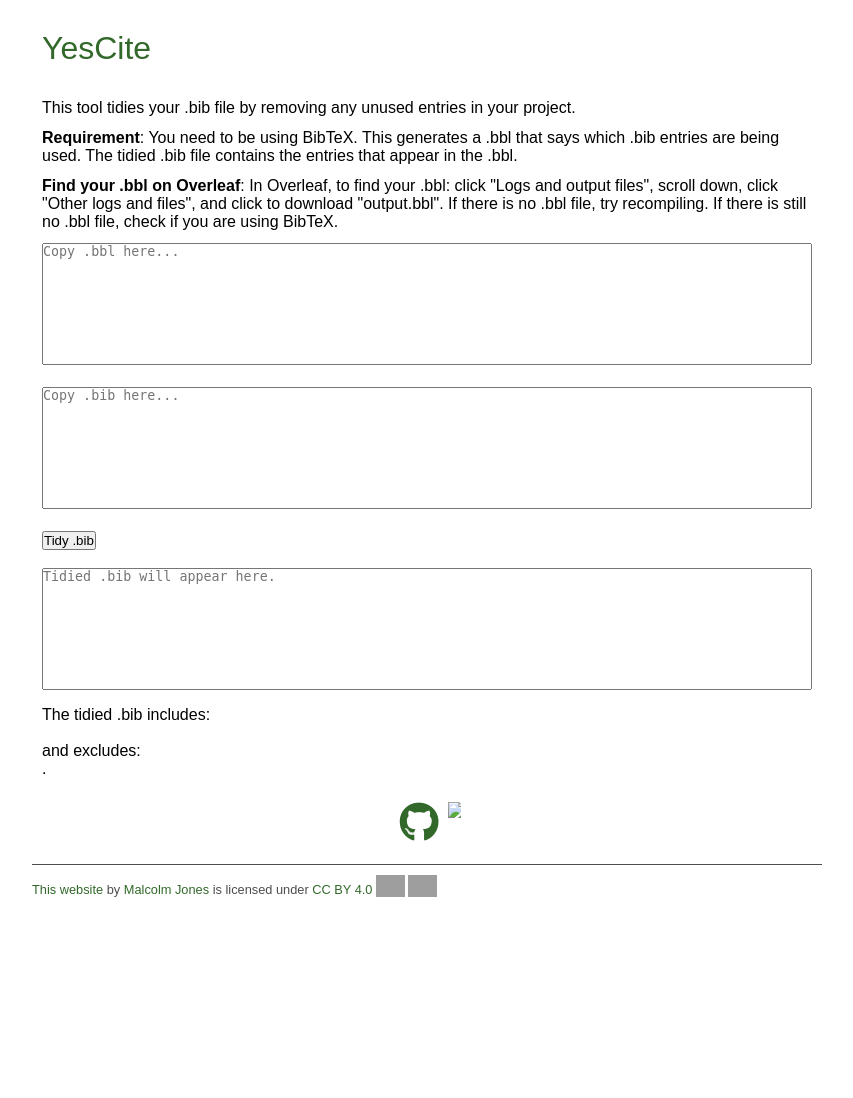
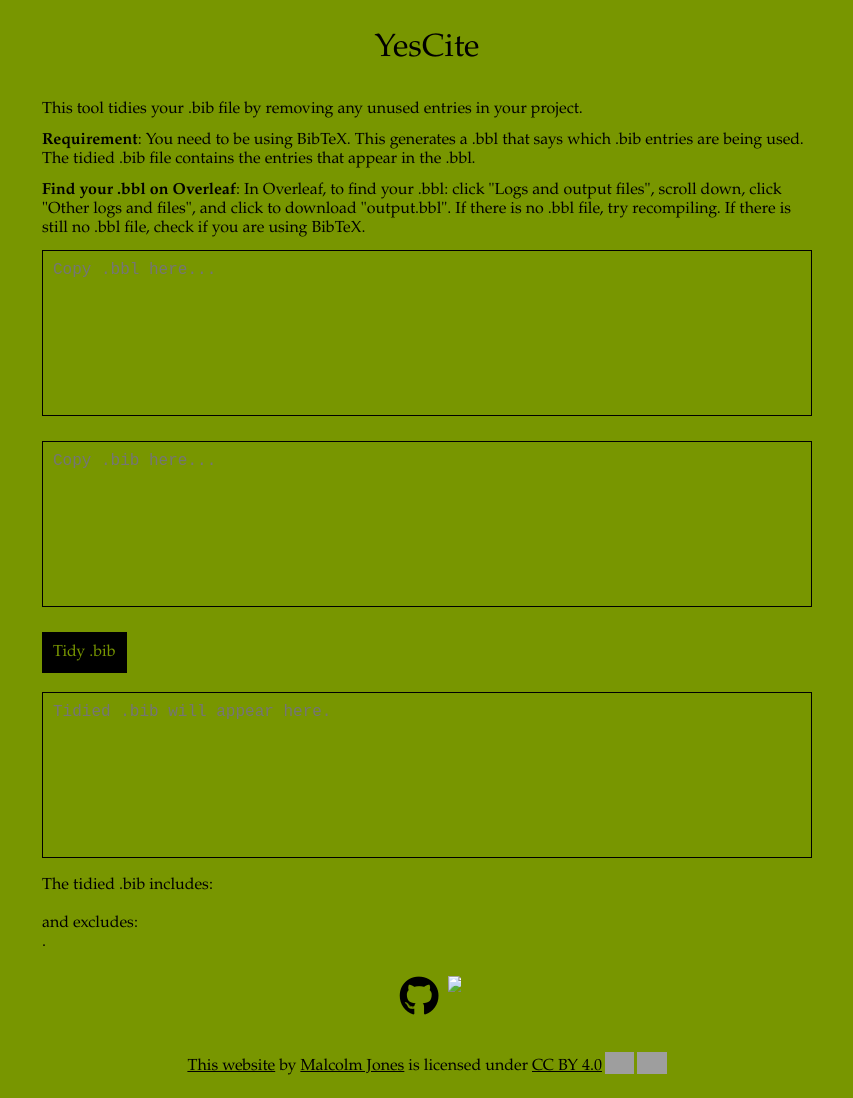
Before and after one commit to malcolm-jones/yescite, a Flask app: page / in a window 1280 px wide. Shown: the whole page, without its empty margins (213-1066 px from the left). Before the commit the page ends 897 px from the top, so only its background shows below. Run offline with Flask 3, Linux system fonts and the light colour scheme; some libraries are stand-ins or nearby versions; grey boxes are pictures that could not be loaded.

Commit message:
style like personal webpage

```diff
--- a/static/styles/style.css
+++ b/static/styles/style.css
@@ -2,21 +2,24 @@
 	padding:0;
 	margin:0;
 	box-sizing: border-box;
+	font-size: 100%;
+	/* font-family: 'Courier New', monospace; */
+    /* font-family: OpenDyslexic; */
+	font-family: 'Garamond'
 }
 
 :root {
-	--color-primary: #32692a;
-	--color-secondary: #3b7b31;
-	--color-profiles-primary: #646464;
-	--color-profiles-secondary: #4d4d4d;
+	--color-primary: #000000;
+	--color-secondary: #789600;
 	--my-max-width: 800px;
 }
 
 .header {
-	background-color: #FFFFFF;
-	color: #FFFFFF;
+	max-width: fit-content;
+	margin-inline: auto;
+	background-color: var(--color-secondary);
+	color: var(--color-primary);
 	padding: 10px;
-	color:var(--color-primary);
 	font-size:200%;
 }
 
@@ -44,16 +69,15 @@
 }
 
 body {
-	color: #000000;
-	background-color:#FFFFFF;
-	font-family:Arial, sans-serif;
+	color: var(--color-primary);
+	background-color: var(--color-secondary);
 	margin:20px auto;
 	max-width:var(--my-max-width);
 	padding-left:5px;
 	padding-right:5px;
 }
 
-h1, h2, h3, h4, p, ul { margin:0.75em 0;}
+h1, h2, h3, h4, p { margin:0.75em 0;}
 
 h1 {font-size:180%;}
 
@@ -63,23 +87,27 @@ h3 {font-size:140%;}
 
 h4 {font-size:120%;}
 
+ul {
+	padding-left: 0px;
+}
+
+ul ul {
+	padding-left: 20px;
+}
+
 li, dd {
 	margin-left:2em;
 }
 
 a {
 	color: var(--color-primary);
-	background-color: #FFFFFF;
-	font-weight: normal;
-	text-decoration: none;
+	background-color: var(--color-secondary);
+	text-decoration: underline;
 	outline:none;
 }
 
 a:hover {
-	color: var(--color-primary);
-	background-color: #FFFFFF;
-	font-weight: normal;
-	text-decoration: underline;
+	text-decoration: none;
 }
 
 .youtube-video-container {
@@ -153,61 +185,61 @@ ul#nav li {
 
 ul#nav li a {
 	display: block;
-	font-size: small;
-	color: #FFFFFF;
-	font-weight: bold;
+	/* font-size: small; */
+	color: var(--color-primary);
 	text-decoration: none;
 	background: var(--color-secondary);
 	padding: 2px 0px 2px 0px;
 }
 
-ul#nav li a:hover { background: var(--color-primary); color: #FFFFFF; }
-ul#nav a.selected:link { background: var(--color-secondary); color: #FFFFFF; }
-ul#nav a.selected:visited { background: var(--color-primary); color: #FFFFFF; }
-
-/* Links to profiles on research page */
-
-ul#profiles {
-	clear:both;
-	float:left;
-	margin: 0;
-	padding: 0;
-	list-style: none;
-	max-width: var(--my-max-width);
-}
-
-ul#profiles li {
-	margin: 0;
-	padding: 0;
-	float: left;
-	width:100%;
-	text-align: center;
-}
-
-ul#profiles li a {
-	display: block;
-	font-size: small;
-	color: #FFFFFF;
-	font-weight: bold;
-	text-decoration: none;
-	background: var(--color-profiles-primary);
-	padding: 2px 0px 2px 0px;
-}
-
-ul#profiles li a:hover { background: var(--color-profiles-secondary); color: #FFFFFF; }
+ul#nav li a:hover { background: var(--color-primary); color: var(--color-secondary); }
+ul#nav a.selected:link { background: var(--color-secondary); color: var(--color-primary); }
+ul#nav a.selected:visited { background: var(--color-primary); color: var(--color-secondary); }
 
 #footer {
-	color: var(--color-profiles-secondary);
-	border-top:1px solid var(--color-profiles-secondary);
-	font-size:80%;
+	color: var(--color-primary);
+	border-top:1px solid var(--color-secondary);
 	line-height:1.5em;
 	max-width: var(--my-max-width);
 	clear:both;
+    margin: 0 auto;
+    text-align: center;
 }
 
 #copyright {
-	color: var(--color-profiles-secondary);
-	background-color:#FFFFFF;
+	color: var(--color-primary);
+	background-color:var(--color-secondary);
 	padding:5px 20px 5px 0px;
 	float:left;
 }
+
+details {
+	user-select: text;
+	border: 1px solid var(--color-primary);
+	padding: 5px;
+	width: 100%;
+	margin-top: 5px;
+	margin-bottom: 5px;
+}
+
+/* Copy to clipboard buttons */
+
+.copy {
+	background-color: var(--color-secondary);
+	color: var(--color-primary);
+	border-radius: 6px;
+	display: flex;
+	justify-content: center;
+	align-items: center;
+	padding: 8px 12px;
+	gap: 8px;
+	border: none;
+	outline: none;
+	cursor: pointer;
+	margin: auto;
+}
+
+.copy:active {
+	background-color: var(--color-primary);
+	color: var(--color-secondary);
+}
--- a/templates/index.html
+++ b/templates/index.html
@@ -28,6 +28,25 @@
     textarea {
       width: 100%;
       resize: none;
+      background: transparent;
+      border: 1px solid black;
+      color: black;
+      padding: 10px;
+      resize: none;
+      outline: none;
+      font-family: 'Courier New', Courier, monospace;
+    }
+    input[type="submit"] {
+      background: var(--color-primary);
+      border: 1px solid var(--color-primary);
+      color: var(--color-secondary);
+      padding: 10px;
+      cursor: pointer;
+      transition: 0.1s ease-in-out;
+    }
+    input[type="submit"]:hover {
+      background: var(--color-secondary);
+      color: var(--color-primary)
     }
     .parent {
       display: flex;
```
Also changed, not shown: other parts of static/styles/style.css (+31 -5 lines).
